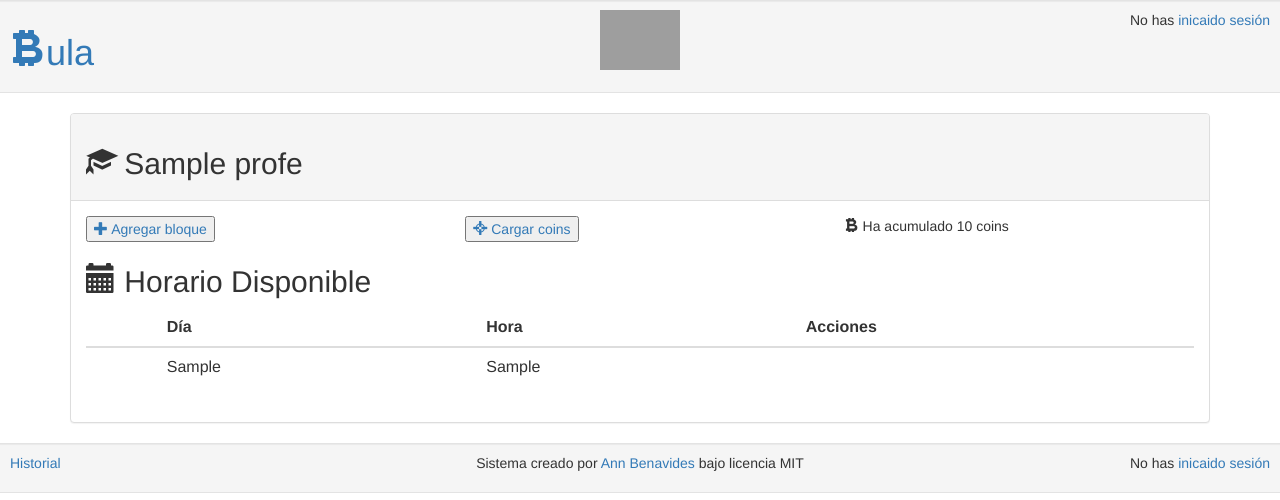
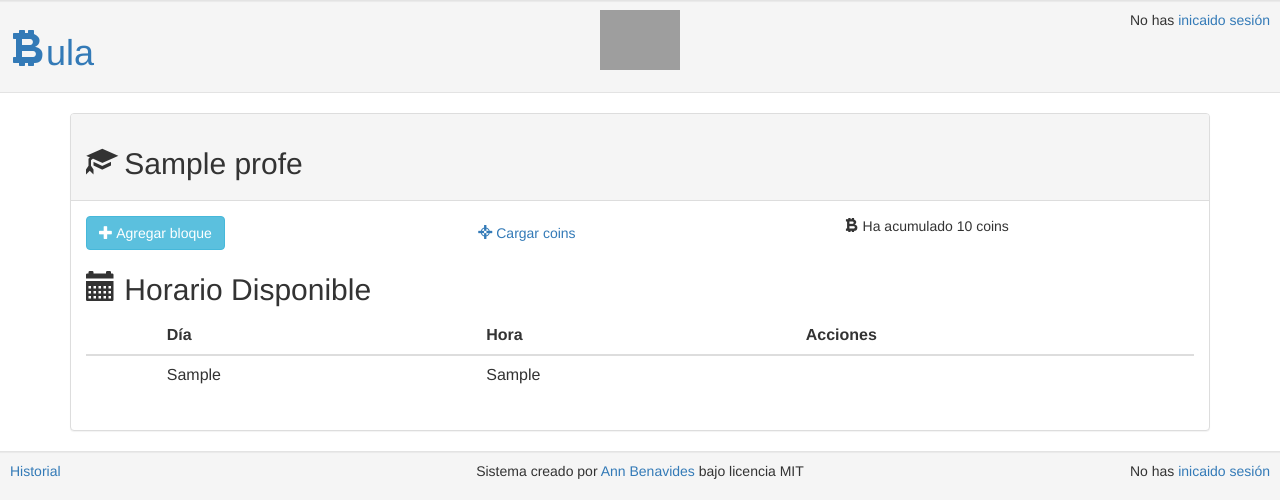
Before and after one commit to AnnBenavides/Coins, a Django app: template app/templates/app/perfil_profe.html in a window 1280 px wide. Shown: the top 500 px of the page. Run offline with Django 3.2, Linux system fonts and the light colour scheme; the template is opened without the code that fills it: most values are stand-ins (such as "Sample title", 1, 10 or a date in 2020); parts of the project's set-up code (start-up, migrations or seed data) failed here and were passed over; some libraries are stand-ins or nearby versions; grey boxes are pictures that could not be loaded.

Commit message:
minor fixes!

```diff
--- a/app/templates/app/perfil_profe.html
+++ b/app/templates/app/perfil_profe.html
@@ -7,12 +7,12 @@
 
 		<div class="row">
 			<div class="col-sm-4">
-				<a href="{% url 'nuevo_bloque' %}"><button>
+				<a href="{% url 'nuevo_bloque' %}"><button class="btn btn-info">
 					<span class="glyphicon glyphicon-plus"></span> Agregar bloque
 				</button></a>
 			</div>
 			<div class="col-sm-4">
-				<a href="{% url 'cargar' %}"><button><span class="glyphicon glyphicon-screenshot"></span> Cargar coins </button></a>
+				<a href="{% url 'cargar' %}"><button class="btn btn-link"><span class="glyphicon glyphicon-screenshot"></span> Cargar coins </button></a>
 			</div>
 			<div class="col-sm-4"><span class="glyphicon glyphicon-bitcoin"></span> Ha acumulado {{profe.coins_collected}} coins</div>
 		</div>
@@ -49,8 +49,7 @@
 					<td>{{ bloque.getHoras}}</td>
 					{% ifequal bloque.estado "1" %}
 					<td>
-						<a href="{% url 'comprar_bloque' pk=bloque.pk %}"><button class="btn btn-warning">
-							<span class="glyphicon glyphicon-plus"></span> {{bloque.valor}} </button>
+						<a href="{% url 'comprar_bloque' pk=bloque.pk %}"><button class="btn btn-warning">Comprar por <span class="glyphicon glyphicon-bitcoin"></span> {{bloque.valor}} </button>
 						</a>
 					</td>
 					{% endifequal %}
```
